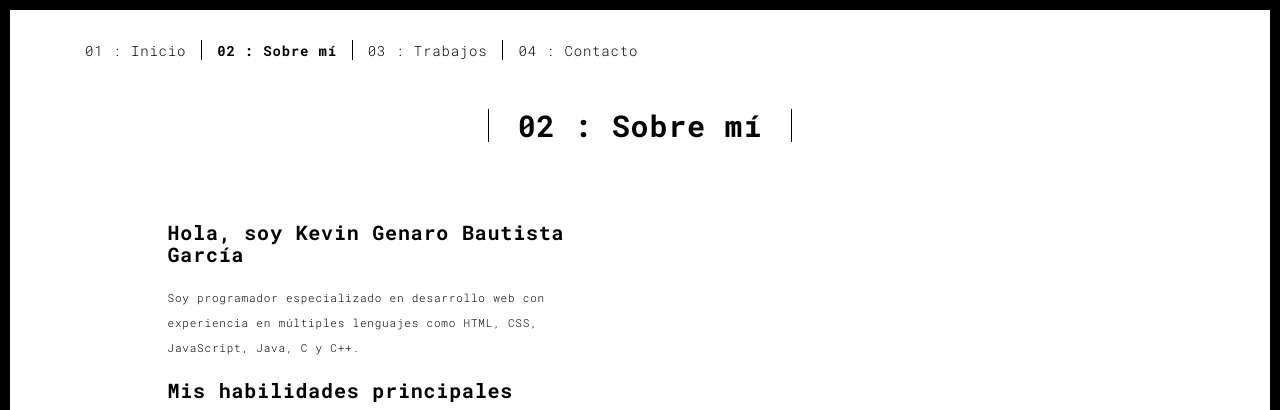
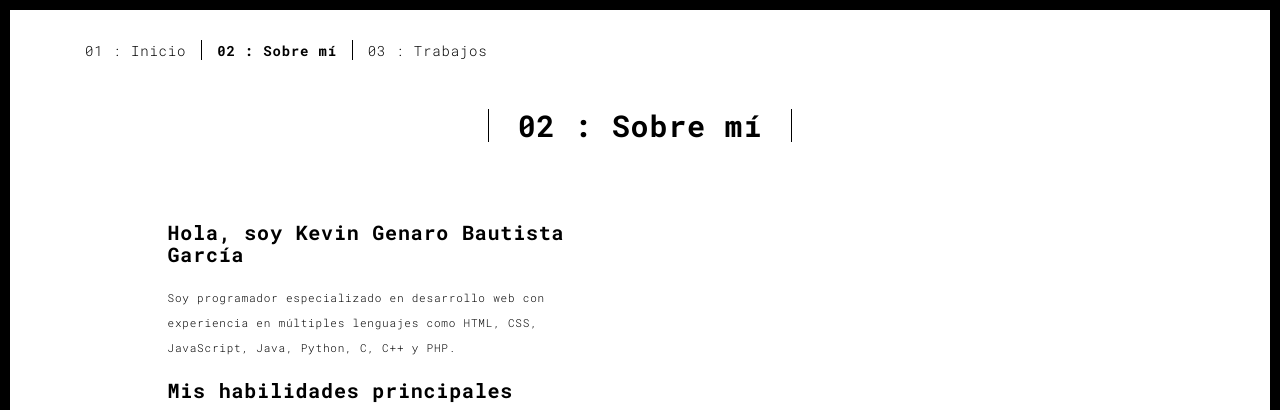
Before and after one commit to Devone-12/Portafolio, a plain HTML site: page about.html in a window 1280 px wide. Shown: the top 410 px of the page. Drawn offline with Linux system fonts and the light colour scheme.

Commit message:
Update about.html

```diff
--- a/about.html
+++ b/about.html
@@ -37,11 +37,11 @@
         </button>
 
       <div class="collapse navbar-collapse" id="navbar-collapse">
-        <ul class="nav navbar-nav ">
+        <ul class="nav navbar-nav">
           <li><a href="./index.html" title="">01 : Inicio</a></li>
           <li><a href="./about.html" title="">02 : Sobre mí</a></li>
           <li><a href="./works.html" title="">03 : Trabajos</a></li>
-          <li><a href="./contact.html" title="">04 : Contacto</a></li>
+          <!-- <li><a href="./contact.html" title="">04 : Contacto</a></li>-->
         </ul>
       </div>
     </div>
@@ -61,7 +61,7 @@
               <div class="row">
                 <div class="col-xs-12 col-md-6">
                   <h3>Hola, soy Kevin Genaro Bautista García</h3>
-                  <p>Soy programador especializado en desarrollo web con experiencia en múltiples lenguajes como HTML, CSS, JavaScript, Java, C y C++.</p>
+                  <p>Soy programador especializado en desarrollo web con experiencia en múltiples lenguajes como HTML, CSS, JavaScript, Java, Python, C, C++ y PHP.</p>
                   <h3>Mis habilidades principales</h3>
                   <p>Además del desarrollo web, me destaco en la creación de aplicaciones funcionales y atractivas que se adaptan a las necesidades del cliente.</p>
                   <h3>¿Cómo contactarme?</h3>
```
